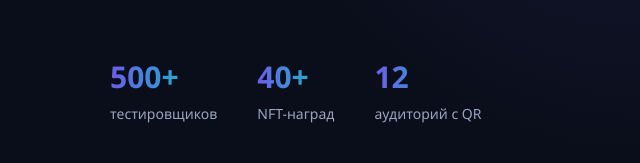
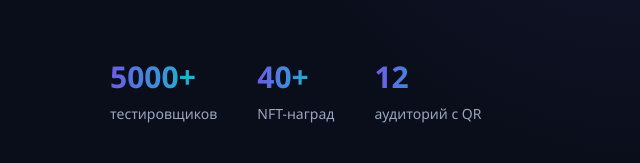
Before and after one commit to Vld08Eight/GoGUAP, a plain HTML site: page index.html in a window 1280 px wide. Shown: the part 621-784 px from the top of the page, 0-640 px from the left. Drawn offline with Linux system fonts and the light colour scheme.

Commit message:
some changes

```diff
--- a/index.html
+++ b/index.html
@@ -48,7 +48,7 @@
                     <a href="#how" class="btn btn-ghost">Как это работает</a>
                 </div>
                 <div class="hero-stats">
-                    <div class="stat"><b class="gradient-text">500+</b><span>тестировщиков</span></div>
+                    <div class="stat"><b class="gradient-text">5000+</b><span>тестировщиков</span></div>
                     <div class="stat"><b class="gradient-text">40+</b><span>NFT-наград</span></div>
                     <div class="stat"><b class="gradient-text">12</b><span>аудиторий с QR</span></div>
                     <div class="stat"><b class="gradient-text">4</b><span>недели спринтов</span></div>
```
